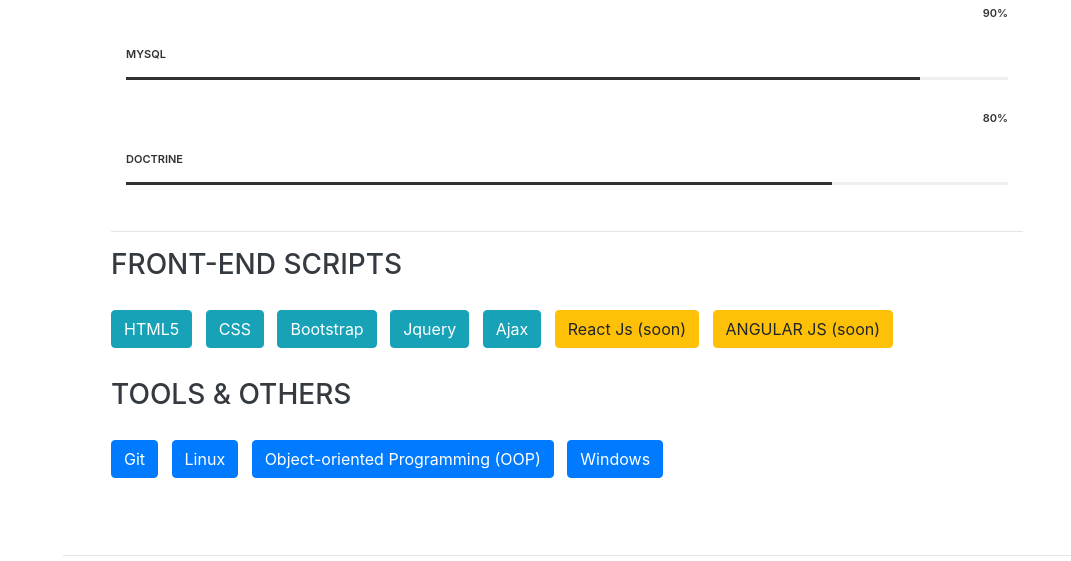
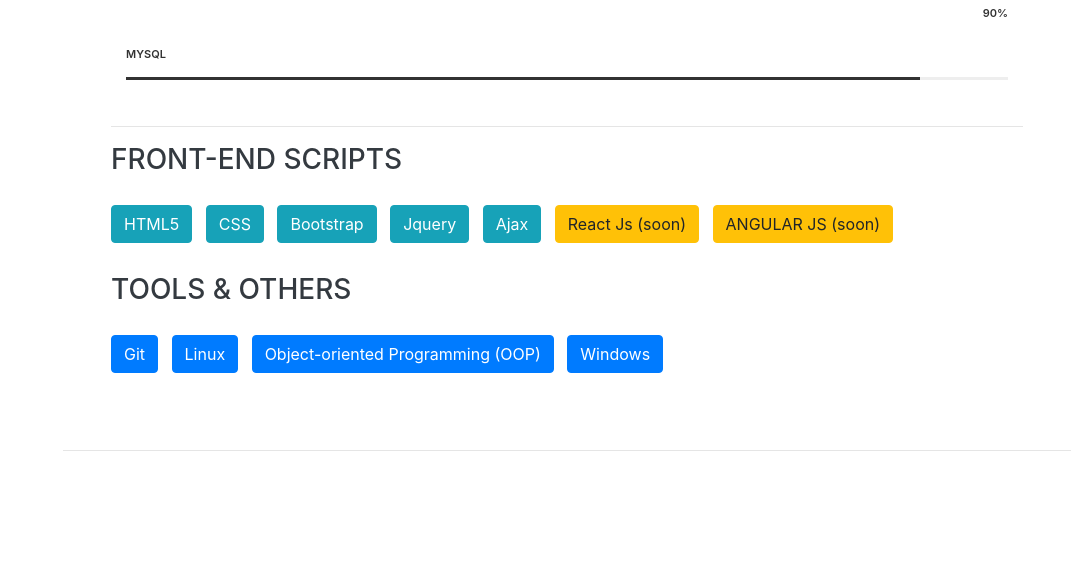
Before and after one commit to taherbensassi/Taherbensassi.github.io, a website with bundled scripts: page index.html in a window 1280 px wide. Shown: the part 3611-4172 px from the top of the page, without its empty margins (209-1280 px from the left). Built offline with nearby package versions, Linux system fonts and the light colour scheme; a web font is replaced by a local one.

Commit message:
deleted doctrine

```diff
--- a/index.html
+++ b/index.html
@@ -317,13 +317,7 @@
                   </div>
                 </div>
 
-                <div class="col-md-12">
-                  <div class="skillbar" data-percent="55%">
-                    <div class="skillbar-title">Doctrine</div>
-                    <div class="skill-bar-percent">80%</div>
-                    <div class="skillbar-bar" style="width: 80%;"></div>
-                  </div>
-                </div>
+
               </div>
             </div>
           </div>
```
